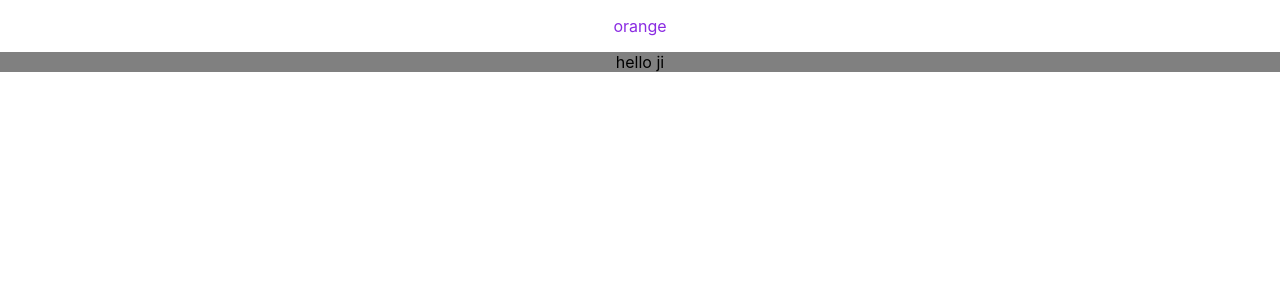
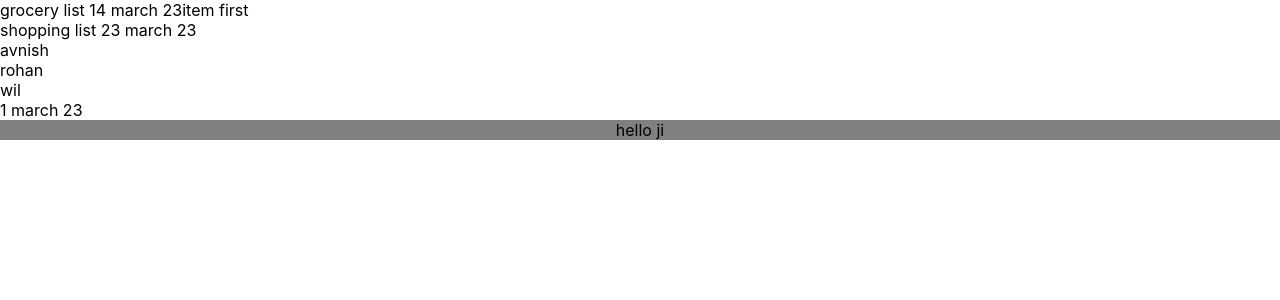
Before and after one commit to Akshat-Kumar-work/React-Learning, a React (Create React App) app: page / in a window 1280 px wide. Shown: the top 300 px of the page. Built offline with nearby package versions, Linux system fonts and the light colour scheme.

Commit message:
commiting on 14 march 23

```diff
--- a/src/App.js
+++ b/src/App.js
@@ -2,11 +2,50 @@ import './App.css';
 import List from './components/item'; //importing List component from a item file present in component folder
 
 function App() {
+
+  //ek array k andar object bna rkhe hai usme listname aur listdate ki values hai
+  const response = [
+    {
+      listname:"grocery list",
+      listdate:"14 march 23"
+    },
+    {
+      listname:"shopping list",
+      listdate:"23 march 23"
+    }
+
+  ]
+
   return (
     //hamesha return karty hue ek single element k andar hona chaie sara code
     <div>
 
-    <List></List>
+
+
+ {/* list component m jo naam property hai usme response naam  k array m jo 0th aur 1th index par object hai usko daldo  */}
+  <List
+   name={response[0].listname}
+   date={response[0].listdate} >
+   {/* , jo hum content dalty hai component k andar vo by default visible nahi hota
+   usko visible krane k lie hume {props.children} ko return krwana pdega component m */}
+     item first
+   </List>
+
+
+  <List
+  name={response[1].listname}
+   date={response[1].listdate} >
+   </List>
+
+
+
+
+
+    <List name="avnish"></List>  {/* yaha humne List component ki properties ko pass kiya  hai  */}
+    <List name="rohan"></List>
+    <List name="wil"></List>
+
+    <List date="1 march 23"></List>
 <div className="App">
        hello ji
       </div>
--- a/src/components/item.js
+++ b/src/components/item.js
@@ -2,9 +2,25 @@ import './item.css';
 
 
 //List component
-function List (){
+function List (props){ //props parameter hai List ki jo app.js m declare hue hai
 
-    return(<p className="colour"> orange</p>);
+    // naam ek propety hai list component ki
+    const naam = props.name; //jo argument pass hue hai app.js m unko access kar rhe hai
+    const date = props.date;
+
+    return(
+        <div>
+
+        {naam} {/*using variable values*/ }
+        {date}
+
+        {/* by this we can access the content of component */}
+        {props.children}
+        {/* <p className="colour"> orange</p> */}
+
+        </div>
+
+    );
 
 }
 
```
